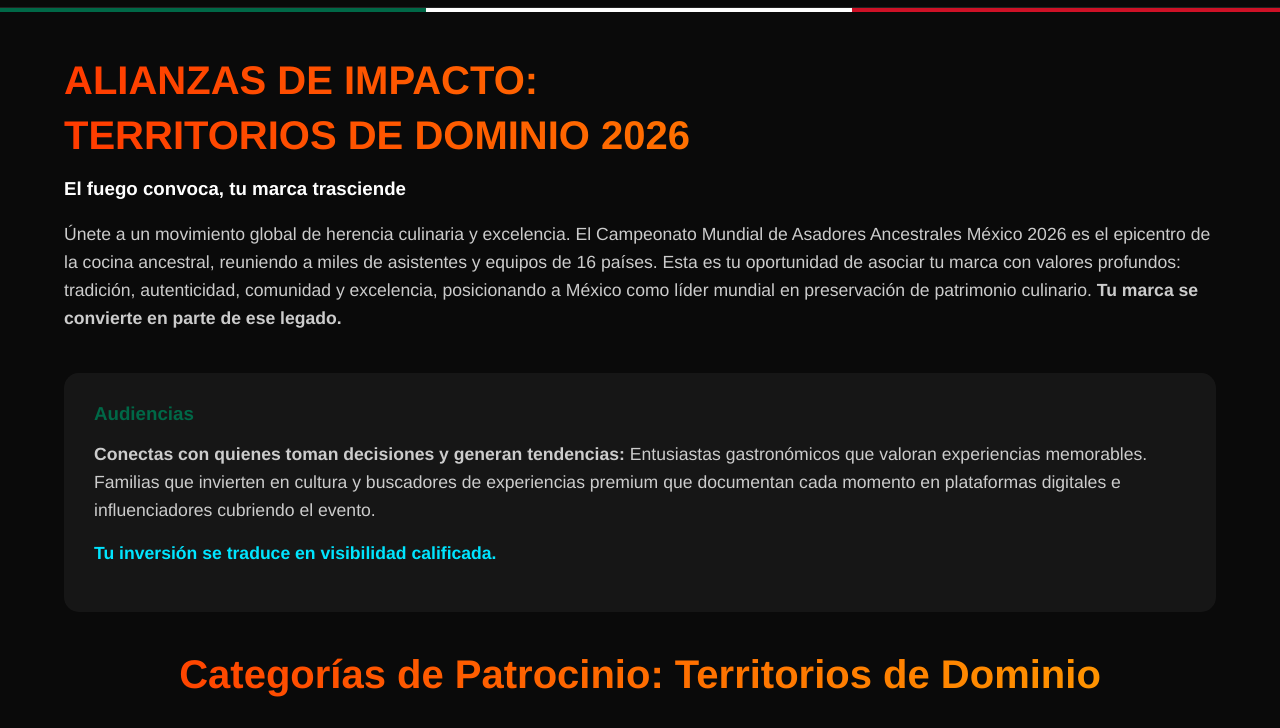
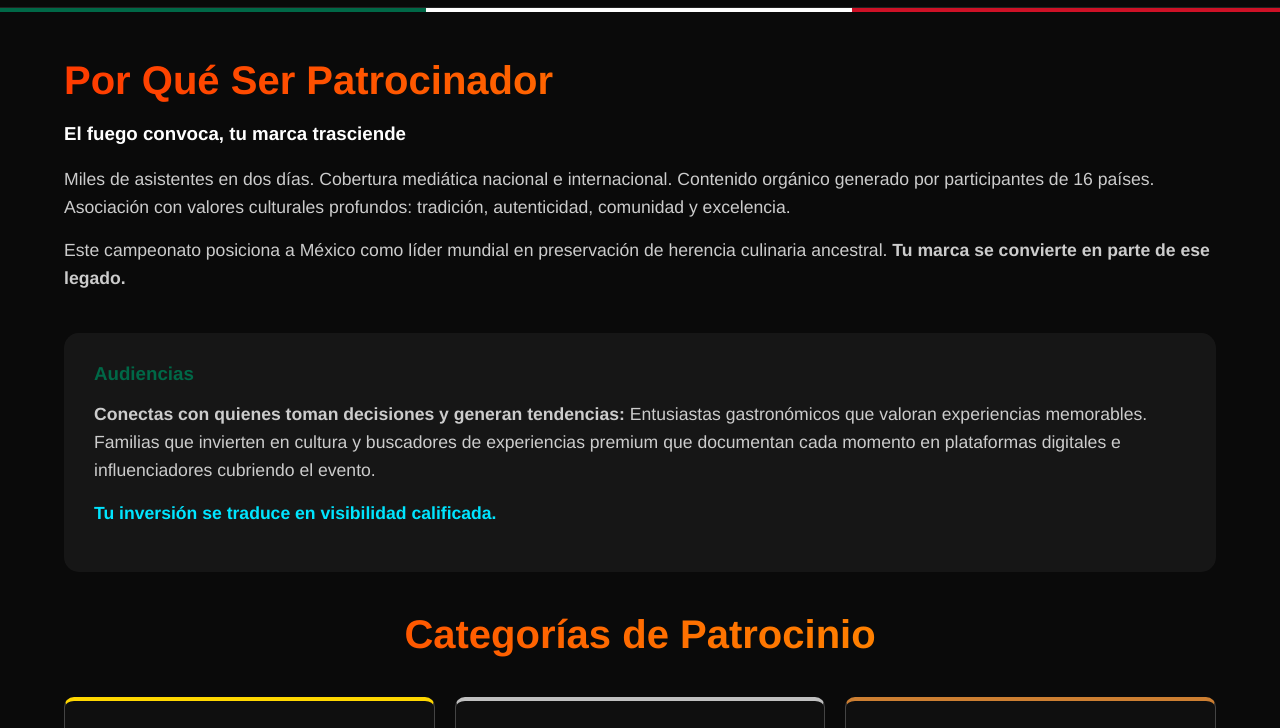
Before and after one commit to FranciscoGarciaG/Competecnia-Mundial-de-Asadores-2026, a plain HTML site: page index.html in a window 1280 px wide. Both pictures are taken after a click on the link "Patrocinadores". Shown: the part 62-790 px from the top of the page. Drawn offline with Linux system fonts and the light colour scheme; a script that the page names is missing.

Commit message:
cambios3

```diff
--- a/index.html
+++ b/index.html
@@ -212,10 +212,10 @@
 
 <section id="patrocinadores" class="seccion-pagina">
         <div class="container">
-            <h2 class="texto-fuego" style="margin-bottom: 10px;">ALIANZAS DE IMPACTO:</h2>
-            <h2 class="texto-fuego" style="margin-bottom: 20px; font-size: 2.5rem; color: #ffd700;">TERRITORIOS DE DOMINIO 2026</h2>
+            <h2 class="texto-fuego">Por Qué Ser Patrocinador</h2>
             <h3 style="margin-bottom: 20px; color: var(--blanco-mx);">El fuego convoca, tu marca trasciende</h3>
-            <p>Únete a un movimiento global de herencia culinaria y excelencia. El Campeonato Mundial de Asadores Ancestrales México 2026 es el epicentro de la cocina ancestral, reuniendo a miles de asistentes y equipos de 16 países. Esta es tu oportunidad de asociar tu marca con valores profundos: tradición, autenticidad, comunidad y excelencia, posicionando a México como líder mundial en preservación de patrimonio culinario. <strong>Tu marca se convierte en parte de ese legado.</strong></p>
+            <p>Miles de asistentes en dos días. Cobertura mediática nacional e internacional. Contenido orgánico generado por participantes de 16 países. Asociación con valores culturales profundos: tradición, autenticidad, comunidad y excelencia.</p>
+            <p>Este campeonato posiciona a México como líder mundial en preservación de herencia culinaria ancestral. <strong>Tu marca se convierte en parte de ese legado.</strong></p>
 
             <div style="background: rgba(255,255,255,0.05); padding: 30px; border-radius: 15px; margin: 40px 0;">
                 <h3 style="color: var(--verde-mx); margin-bottom: 15px;">Audiencias</h3>
@@ -223,7 +223,7 @@
                 <p style="color: var(--boletina-accent); font-weight: bold;">Tu inversión se traduce en visibilidad calificada.</p>
             </div>
 
-            <h2 class="texto-fuego" style="text-align: center; margin-bottom: 40px;">Categorías de Patrocinio: Territorios de Dominio</h2>
+            <h2 class="texto-fuego" style="text-align: center; margin-bottom: 40px;">Categorías de Patrocinio</h2>
 
             <div class="grid-experiencias">
                 <div class="patrocinio-box" style="border-top: 4px solid #ffd700;">
```
